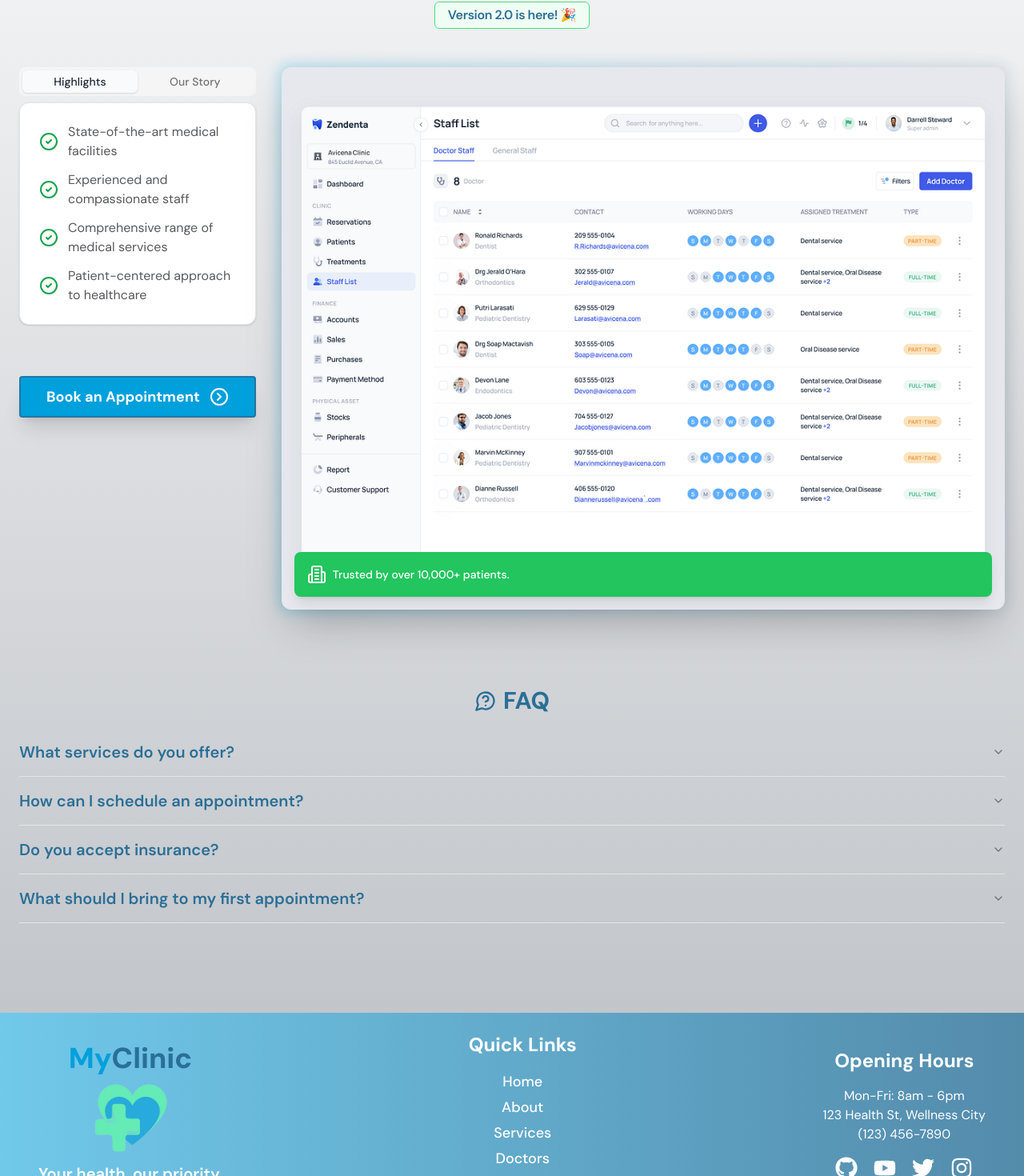
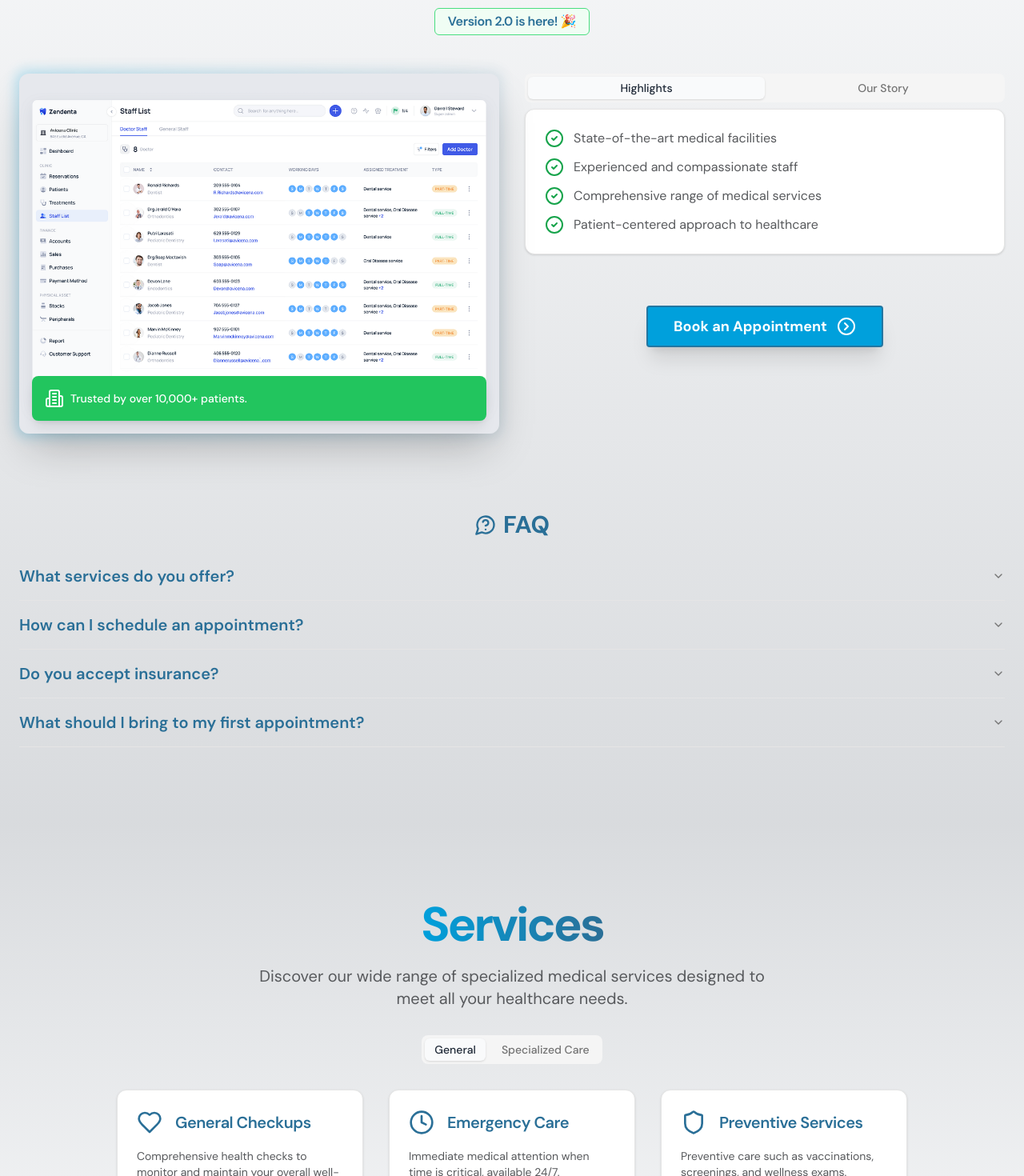
Before and after one commit to diegoddie/MyClinic, a Next.js app: page / in a window 1280 px wide. Shown: the part 1329-2799 px from the top of the page at 80% size. Built offline with nearby package versions, Linux system fonts and the light colour scheme.

Commit message:
services

```diff
--- a/app/page.tsx
+++ b/app/page.tsx
@@ -3,6 +3,7 @@ import Achievements from "@/components/Achievements";
 import Footer from "@/components/Footer";
 import Hero from "@/components/Hero";
 import Navbar from "@/components/Navbar";
+import Services from "@/components/Services";
 
 export default function Home() {
   return (
@@ -12,6 +13,7 @@ export default function Home() {
       <Hero />
       <Achievements />
       <About />
+      <Services />
     </div>
     <Footer />
     </>
--- a/components/About.tsx
+++ b/components/About.tsx
@@ -1,87 +1,49 @@
-'use client'
+"use client";
 
-import Image from 'next/image'
-import { Badge } from "@/components/ui/badge"
+import Image from "next/image";
+import { Badge } from "@/components/ui/badge";
 import {
   Accordion,
   AccordionContent,
   AccordionItem,
   AccordionTrigger,
-} from "@/components/ui/accordion"
-import { Building2, CheckCircle2, CircleChevronRight, MessageCircleQuestion } from 'lucide-react'
-import { Card, CardContent } from "@/components/ui/card"
-import { Tabs, TabsContent, TabsList, TabsTrigger } from "@/components/ui/tabs"
-import { Button } from './ui/button'
-import faqs from '@/lib/data/faqs'
-import highlights from '@/lib/data/highlights'
+} from "@/components/ui/accordion";
+import {
+  Building2,
+  CheckCircle2,
+  CircleChevronRight,
+  MessageCircleQuestion,
+} from "lucide-react";
+import { Card, CardContent } from "@/components/ui/card";
+import { Tabs, TabsContent, TabsList, TabsTrigger } from "@/components/ui/tabs";
+import { Button } from "./ui/button";
+import faqs from "@/lib/data/faqs";
+import highlights from "@/lib/data/highlights";
 
 export default function About() {
-
   return (
-    <section className="py-12 lg:py-24 bg-gradient-to-b from-background to-foreground/25" id="about">
+    <section
+      className="py-12 lg:py-20 bg-gradient-to-b from-background to-foreground/15"
+      id="about"
+    >
       <div className="container mx-auto px-4 md:px-6 py-1 md:py-4">
         <div className="flex flex-col items-center space-y-5 text-center mb-12">
           <h2 className="bg-gradient-to-r from-secondary to-primary text-transparent bg-clip-text text-4xl font-bold tracking-tighter md:text-5xl lg:text-6xl">
             Welcome to MyClinic
           </h2>
           <p className="mx-auto max-w-2xl text-paragraphs text-lg md:text-xl">
-            Delivering exceptional healthcare services with a focus on patient comfort and modern medical solutions.
+            Delivering exceptional healthcare services with a focus on patient
+            comfort and modern medical solutions.
           </p>
-          <Badge variant="outline" className="text-primary border border-green-400 bg-green-50 px-4 py-1 tracking-tight text-md font-semibold">
+          <Badge
+            variant="outline"
+            className="text-primary border border-green-400 bg-green-50 px-4 py-1 tracking-tight text-md font-semibold"
+          >
             Version 2.0 is here! 🎉
           </Badge>
         </div>
-
         <div className="flex flex-col lg:flex-row gap-8 mb-12 md:mb-24">
-          <div className="flex-1 flex flex-col items-center text-center">
-
-            <Tabs defaultValue="highlights" className="w-full">
-            <TabsList className="grid w-full grid-cols-2">
-                <TabsTrigger value="highlights">Highlights</TabsTrigger>
-                <TabsTrigger value="story">Our Story</TabsTrigger>
-              </TabsList>
-              <TabsContent value="highlights">
-                <Card className=''>
-                  <CardContent className="pt-6">
-                    <div className="space-y-3">
-                      {highlights.map((highlight, index) => (
-                        <div key={index} className="flex items-center space-x-3">
-                          <CheckCircle2 className="h-6 w-6 text-green-600 flex-shrink-0" />
-                          <span className='text-paragraphs text-start'>{highlight}</span>
-                        </div>
-                      ))}
-                    </div>
-                  </CardContent>
-                </Card>
-              </TabsContent>
-              <TabsContent value="story">
-                <Card className=''>
-                  <CardContent className="pt-6">
-                    <p className="text-paragraphs">
-                      Founded in 2000, MyClinic has been at the forefront of medical innovation for over two decades.
-                      What started as a small family practice has grown into a comprehensive healthcare center,
-                      serving thousands of patients with cutting-edge treatments and compassionate care.
-                    </p>
-                  </CardContent>
-                </Card>
-              </TabsContent>
-            </Tabs>
-            <div className='mt-6 md:mt-16'>
-            <Button
-                className="text-white group flex items-center text-lg 2xl:text-xl rounded-sm border-2 border-primary/85 px-8 py-6 shadow-xl bg-secondary hover:bg-primary font-bold transition-colors duration-300"
-                aria-label="Book an Appointment"
-              >
-                Book an Appointment
-                <CircleChevronRight
-                  className="ml-1 override-size transition-transform duration-300 group-hover:translate-x-2"
-                  size={24}
-                />
-              </Button>
-            </div>
-
-          </div>
-
-          <div className="flex-2 relative group">
+          <div className="flex-1 relative group">
             <div className="absolute -inset-1 bg-gradient-to-r from-secondary to-primary/50 rounded-xl blur opacity-25 group-hover:opacity-50 transition duration-1000 group-hover:duration-200" />
             <div className="relative">
               <Image
@@ -101,6 +63,58 @@ export default function About() {
               </div>
             </div>
           </div>
+          <div className="flex-1 flex flex-col items-center text-center">
+            <Tabs defaultValue="highlights" className="w-full">
+              <TabsList className="grid w-full grid-cols-2">
+                <TabsTrigger value="highlights">Highlights</TabsTrigger>
+                <TabsTrigger value="story">Our Story</TabsTrigger>
+              </TabsList>
+              <TabsContent value="highlights">
+                <Card className="">
+                  <CardContent className="pt-6">
+                    <div className="space-y-3">
+                      {highlights.map((highlight, index) => (
+                        <div
+                          key={index}
+                          className="flex items-center space-x-3"
+                        >
+                          <CheckCircle2 className="h-6 w-6 text-green-600 flex-shrink-0" />
+                          <span className="text-paragraphs text-start">
+                            {highlight}
+                          </span>
+                        </div>
+                      ))}
+                    </div>
+                  </CardContent>
+                </Card>
+              </TabsContent>
+              <TabsContent value="story">
+                <Card className="">
+                  <CardContent className="pt-6">
+                    <p className="text-paragraphs">
+                      Founded in 2000, MyClinic has been at the forefront of
+                      medical innovation for over two decades. What started as a
+                      small family practice has grown into a comprehensive
+                      healthcare center, serving thousands of patients with
+                      cutting-edge treatments and compassionate care.
+                    </p>
+                  </CardContent>
+                </Card>
+              </TabsContent>
+            </Tabs>
+            <div className="mt-6 md:mt-16">
+              <Button
+                className="text-white group flex items-center text-lg 2xl:text-xl rounded-sm border-2 border-primary/85 px-8 py-6 shadow-xl bg-secondary hover:bg-primary font-bold transition-colors duration-300"
+                aria-label="Book an Appointment"
+              >
+                Book an Appointment
+                <CircleChevronRight
+                  className="ml-1 override-size transition-transform duration-300 group-hover:translate-x-2"
+                  size={24}
+                />
+              </Button>
+            </div>
+          </div>
         </div>
 
         <div className="space-y-4">
@@ -114,7 +128,7 @@ export default function About() {
                 <AccordionTrigger className="text-lg md:text-xl font-semibold text-primary">
                   {faq.question}
                 </AccordionTrigger>
-                <AccordionContent className='text-paragraphs text-md md:text-lg'>
+                <AccordionContent className="text-paragraphs text-md md:text-lg">
                   {faq.answer}
                 </AccordionContent>
               </AccordionItem>
@@ -123,5 +137,5 @@ export default function About() {
         </div>
       </div>
     </section>
-  )
+  );
 }
--- a/components/Achievements.tsx
+++ b/components/Achievements.tsx
@@ -3,7 +3,7 @@ import ACHIEVEMENTS from "@/lib/data/achievements";
 
 function Achievements() {
     return (
-      <div className="py-6 md:py-12 px-1 overflow-hidden">
+      <div className="py-6 md:py-12 md:mt-6 px-1 overflow-hidden">
         <div className="relative flex overflow-x-hidden">
           <div className="animate-scroll flex">
             {ACHIEVEMENTS.map((achievement, index) => (
--- /dev/null
+++ b/components/Services.tsx
@@ -0,0 +1,76 @@
+import React from "react";
+import { Tabs, TabsContent, TabsList, TabsTrigger } from "@/components/ui/tabs";
+import services from "./utils/servicesData";
+import ServiceCard from "./utils/serviceCard";
+
+function Services() {
+  const generalizedServices = services.filter(
+    (service) => service.category === "General"
+  );
+  const specializedCare = services.filter(
+    (service) => service.category === "Specialized"
+  );
+
+  return (
+    <section
+      className="py-12 lg:py-20 bg-gradient-to-b from-foreground/15 to-background"
+      id="services"
+    >
+      <div className="container mx-auto px-4 md:px-6 py-1 md:py-4">
+        <div className="flex flex-col items-center space-y-5 text-center mb-8">
+          <h2 className="bg-gradient-to-r from-secondary to-primary text-transparent bg-clip-text text-4xl font-bold tracking-tighter md:text-5xl lg:text-6xl">
+            Services
+          </h2>
+          <p className="mx-auto max-w-2xl text-paragraphs text-lg md:text-xl">
+            Discover our wide range of specialized medical services designed to
+            meet all your healthcare needs.
+          </p>
+        </div>
+        {/* Tabs */}
+        <Tabs defaultValue="general" className="">
+          <TabsList className="flex justify-center space-x-2 mb-8 mx-auto w-fit">
+            <TabsTrigger value="general">General</TabsTrigger>
+            <TabsTrigger value="specialized">Specialized Care</TabsTrigger>
+          </TabsList>
+          {/* Generalized Services */}
+          <TabsContent value="general">
+            <div className="flex flex-wrap justify-center gap-8">
+              {generalizedServices.map((service, index) => (
+                <div
+                  key={index}
+                  className="flex flex-col items-center w-full md:w-1/2 lg:w-1/4"
+                >
+                  <ServiceCard
+                    icon={service.icon}
+                    title={service.title}
+                    description={service.description}
+                  />
+                </div>
+              ))}
+            </div>
+          </TabsContent>
+          {/* Specialized Care */}
+          <TabsContent value="specialized">
+            <div className="flex flex-wrap justify-center gap-8">
+              {specializedCare.map((care, index) => (
+                <div
+                  key={index}
+                  className="flex flex-col items-center w-full md:w-1/2 lg:w-1/4"
+                >
+                  <ServiceCard
+                    icon={care.icon}
+                    title={care.title}
+                    description={care.description}
+                    treatments={care.treatments}
+                  />
+                </div>
+              ))}
+            </div>
+          </TabsContent>
+        </Tabs>
+      </div>
+    </section>
+  );
+}
+
+export default Services;
--- /dev/null
+++ b/components/utils/serviceCard.tsx
@@ -0,0 +1,53 @@
+import React from "react";
+import {
+  Card,
+  CardContent,
+  CardDescription,
+  CardHeader,
+  CardTitle,
+} from "@/components/ui/card";
+import { Button } from "../ui/button";
+
+interface ServiceCardProps {
+  icon: React.ReactNode;
+  title: string;
+  description: string;
+  treatments?: string[];
+}
+
+function ServiceCard({
+  icon,
+  title,
+  description,
+  treatments,
+}: ServiceCardProps) {
+  return (
+    <Card className="flex flex-col">
+      <CardHeader className="space-y-4">
+        <div className="flex items-center space-x-4">
+          {icon}
+          <CardTitle className="text-primary text-lg md:text-xl">
+            {title}
+          </CardTitle>
+        </div>
+        <CardDescription className="text-paragraphs">
+          {description}
+        </CardDescription>
+      </CardHeader>
+      <CardContent className="flex-grow">
+        <ul className="list-disc list-inside space-y-1">
+          {treatments?.map((treatment, index) => (
+            <li key={index} className="text-sm text-paragraphs">
+              {treatment}
+            </li>
+          ))}
+        </ul>
+      </CardContent>
+      <CardContent className="pt-0">
+        <Button className="w-full bg-primary text-white">Learn More</Button>
+      </CardContent>
+    </Card>
+  );
+}
+
+export default ServiceCard;
--- /dev/null
+++ b/components/utils/servicesData.tsx
@@ -0,0 +1,92 @@
+import React from "react";
+import {
+  Heart,
+  Stethoscope,
+  Clock,
+  Shield,
+  Brain,
+  Bone,
+  Eye,
+  Syringe,
+} from "lucide-react";
+
+const services = [
+  {
+    category: "General",
+    title: "General Checkups",
+    description:
+      "Comprehensive health checks to monitor and maintain your overall well-being.",
+    icon: <Heart className="h-6 w-6 md:h-8 md:w-8 text-primary" />,
+  },
+  {
+    category: "General",
+    title: "Emergency Care",
+    description:
+      "Immediate medical attention when time is critical, available 24/7.",
+    icon: <Clock className="h-6 w-6 md:h-8 md:w-8 text-primary" />,
+  },
+  {
+    category: "General",
+    title: "Preventive Services",
+    description:
+      "Preventive care such as vaccinations, screenings, and wellness exams.",
+    icon: <Shield className="h-6 w-6 md:h-8 md:w-8 text-primary" />,
+  },
+  {
+    category: "Specialized",
+    icon: <Heart className="h-6 w-6 md:h-8 md:w-8 text-primary" />,
+    title: "Cardiology",
+    description:
+      "Comprehensive heart care with advanced diagnostics and treatments.",
+    treatments: [
+      "Echocardiography",
+      "Stress Testing",
+      "Cardiac Catheterization",
+    ],
+  },
+  {
+    category: "Specialized",
+    icon: <Brain className="h-6 w-6 md:h-8 md:w-8 text-primary" />,
+    title: "Neurology",
+    description: "Expert care for disorders of the nervous system.",
+    treatments: ["EEG", "MRI Scans", "Neurological Rehabilitation"],
+  },
+  {
+    category: "Specialized",
+    icon: <Bone className="h-6 w-6 md:h-8 md:w-8 text-primary" />,
+    title: "Orthopedics",
+    description: "Specialized care for musculoskeletal system.",
+    treatments: ["Joint Replacement", "Sports Medicine", "Fracture Care"],
+  },
+  {
+    category: "Specialized",
+    icon: <Eye className="h-6 w-6 md:h-8 md:w-8 text-primary" />,
+    title: "Ophthalmology",
+    description: "Comprehensive eye care and vision correction services.",
+    treatments: ["Cataract Surgery", "Glaucoma Treatment", "LASIK"],
+  },
+  {
+    category: "Specialized",
+    icon: <Stethoscope className="h-6 w-6 md:h-8 md:w-8 text-primary" />,
+    title: "General Medicine",
+    description: "Primary care for overall health and wellness.",
+    treatments: [
+      "Annual Check-ups",
+      "Vaccinations",
+      "Chronic Disease Management",
+    ],
+  },
+  {
+    category: "Specialized",
+    icon: <Syringe className="h-6 w-6 md:h-8 md:w-8 text-primary" />,
+    title: "Immunology",
+    description: "Diagnosis and treatment of immune system disorders.",
+    treatments: [
+      "Allergy Testing",
+      "Immunotherapy",
+      "Autoimmune Disease Treatment",
+    ],
+  },
+];
+
+export default services;
```
Also changed, not shown: components/Doctors.tsx (added, +11 -0 lines).
